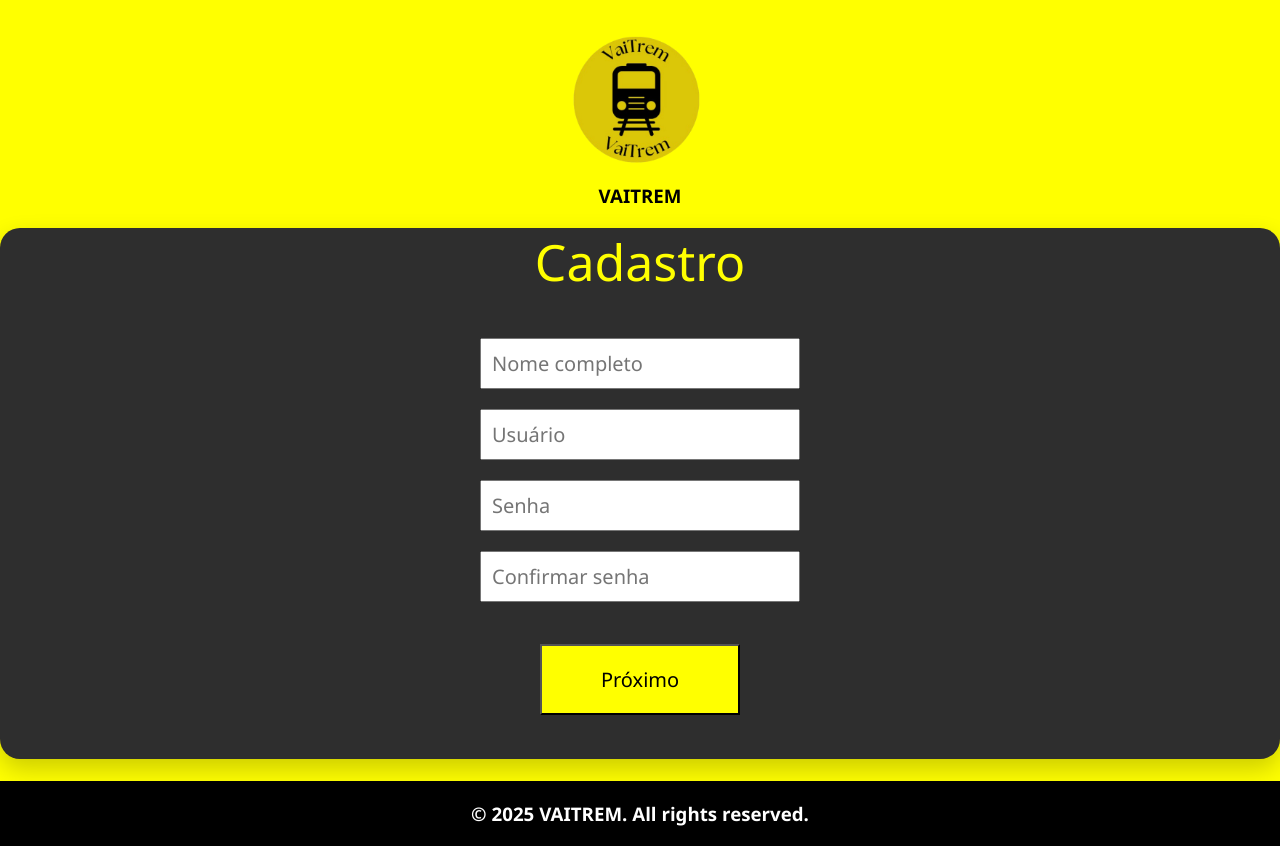
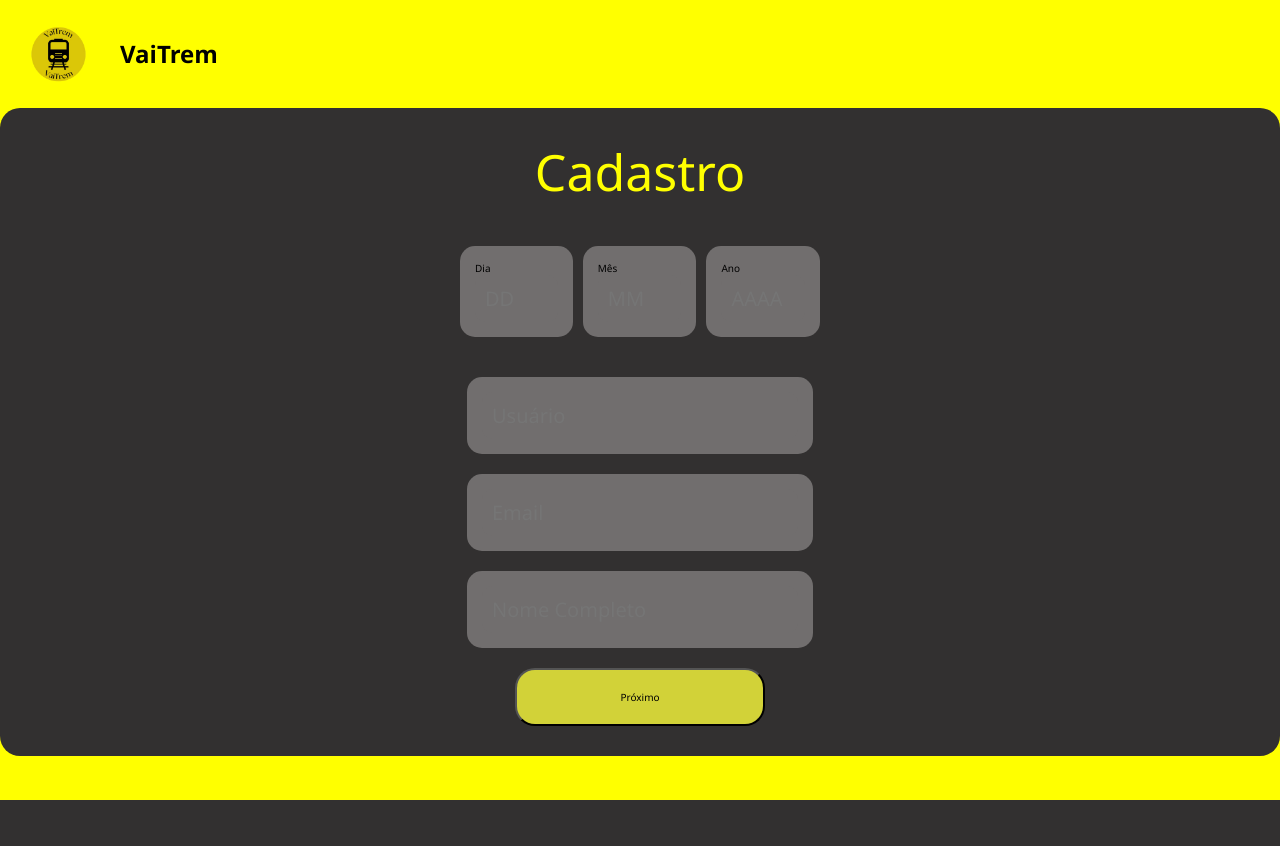
Before and after one commit to ViniciusTn/Aplicacao_do_mockup, a PHP site: page /public/cadastro.html in a window 1280 px wide. After the commit the page ends 800 px from the top, so only its background shows below. Run offline with PHP 8.4, Linux system fonts and the light colour scheme.

Commit message:
add - cadastro

```diff
--- a/public/cadastro.html
+++ b/public/cadastro.html
@@ -9,21 +9,29 @@
 </head>
 <body>
 
-  <header>
-    <img class="foto" src="../assets/icons/iconeVaitrem.png" alt="icone da empresa" width="15%">
-    <h3>VAITREM</h3>
-  </header>
+  <div class="topo">
+    <img src="../assets/icons/iconeVaitrem.png" alt="Logo">
+    <p>VaiTrem</p>
+  </div>
+
+  <main class="tela-principal">
+    <div class="cadastro-box">
+      <div class="cadastro-title">Cadastro</div>
 
 
-  <main>
-  <div class="cadastro-box">
-    <div>
-    <div class="cadastro-title">Cadastro</div>
-
-    <br>
-
+      <div class="data-inputs">
         <div class="form-group">
-          <input type="text" placeholder="Nome completo" required />
+          <label for="dia">Dia</label>
+          <input type="text" id="dia" placeholder="DD" required />
+        </div>
+        <div class="form-group">
+          <label for="mes">Mês</label>
+          <input type="text" id="mes" placeholder="MM" required />
+        </div>
+        <div class="form-group">
+          <label for="ano">Ano</label>
+          <input type="text" id="ano" placeholder="AAAA" required />
+        </div>
       </div>
 
       <div class="form-group">
@@ -31,29 +39,18 @@
       </div>
 
       <div class="form-group">
-          <input type="password" placeholder="Senha" required />
+        <input type="password" placeholder="Email" required />
       </div>
 
       <div class="form-group">
-          <input type="password" placeholder="Confirmar senha" required />
+        <input type="password" placeholder="Nome Completo" required />
       </div>
 
-        <br>
       <div class="center">
         <button class="btn-proximo">Próximo</button>
       </div>
-        <br>
-        <br>
     </div>
   </main>
 
-  <footer>
-    <br>
-        <div class="direitos">
-        <h3> © 2025 VAITREM. All rights reserved.</h3>
-        </div>
-  </footer>
-
-
 </body>
 </html>
--- a/styles/cadastro.css
+++ b/styles/cadastro.css
@@ -11,68 +11,126 @@
   align-items: center;
 }
 
-  .center{
+.center {
   display: flex;
   align-items: center;
   justify-content: center;
 }
 
-  .direitos{
+.direitos {
   justify-content: center;
   bottom: 0%;
   width: 100%;
   text-align: center;
   padding: 20px;
   background-color: black;
-    color: white;
+  color: rgb(246, 246, 246);
 }
 
-header{
+input{
+ background-color: #716e6e;
+
+}
+
+header {
   text-align: center;
   padding: 20px;
 }
+
+.topo {
+  display: flex;
+  align-items: center;
+  justify-content: flex-start; /* garante que fique à esquerda */
+  padding: 20px;
+  width: 100%;
+}
+
+.topo img {
+  width: 80px;
+  height: auto;
+  margin-right: 20px;
+}
+
+.topo p {
+  font-size: 24px;
+  font-weight: bold;
+  color: black;
+}
+.topo p {
+  font-size: 24px;
+  font-weight: bold;
+}
+
+/* Caixa principal */
 .cadastro-box {
-    background-color: #2e2e2e;
+  background-color: #323030;
   border-radius: 20px;
   display: flex;
   align-items: center;
   justify-content: center;
-    box-shadow: 0 10px 25px rgba(0, 0, 0, 0.2);
+  padding: 30px;
+  flex-direction: column;
 }
 
+/* Título */
 .cadastro-title {
-    color:yellow;
+  color: yellow;
   text-align: center;
   font-size: 50px;
-    margin-bottom:20px;
-
+  margin-bottom: 20px;
 }
 
 .form-group {
   margin-bottom: 20px;
+  background-color: #716e6e;
+  padding: 15px;
+  border-radius: 15px;
+  color: #000000;
 }
+
 
 .form-group input {
   width: 100%;
   max-width: 3000px;
   padding: 10px;
   font-size: 20px;
+  border: none;
+  border-radius: 10px;
+  color: #000000;
 }
 
+
+.data-inputs {
+  display: flex;
+  gap: 10px;
+  width: 400px;
+  align-items: center;
+  justify-content: center;
+  padding: 20px;
+  font-size: 10px;
+  color: #000000;
+
+}
+
+
+
+
+/* Botão próximo */
 .btn-proximo {
-    background-color: yellow;
+  background-color: rgb(210, 210, 56);
   color: #000000;
   padding: 20px;
-    font-size: 20px;
-    width: 200px;
-;
+  font-size: 10px;
+  width: 250px;
+  border-radius: 20px;
+  cursor: pointer;
 }
 
-  .btn-proximo:hover {
-    background-color:yellow;
-  }
 
-  #cadasrobox{
+
+
+/* Container geral */
+#cadasrobox {
   display: flex;
   flex-direction: column;
   justify-content: center;
```
Lines whose indentation alone changed are shown as unchanged.
